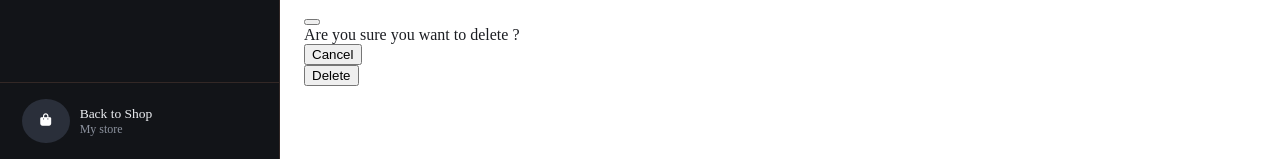
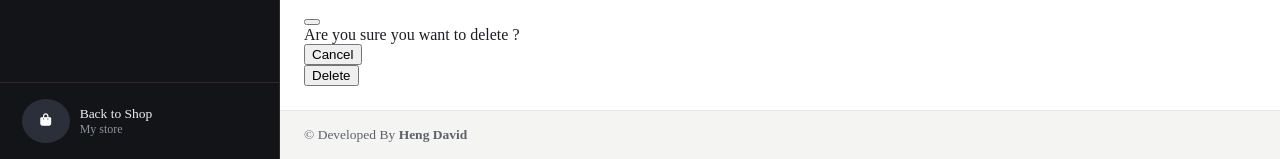
Before and after one commit to hengdavid129-prog/e19-online-store-project, a Laravel app: page /admin/product in a window 1280 px wide. Shown: the part 2225-2384 px from the top of the page. Run offline with Laravel 12, Linux system fonts and the light colour scheme; a user stored in the database is signed in; data comes from the database, SQL or seed files in the repository; data that the repository does not hold is empty; style sheets or scripts are compiled from the project's sources; some libraries are stand-ins or nearby versions.

Commit message:
Add Footer to Admin page

```diff
--- a/resources/css/admin.css
+++ b/resources/css/admin.css
@@ -52,6 +52,8 @@ body {
   flex: 1;
   min-width: 0;
   overflow-y: auto;
+  display: flex;
+  flex-direction: column;
 }
 
 .sb-header {
@@ -210,6 +212,19 @@ body {
   color: var(--sb-label);
 }
 
+.page-footer {
+  padding: 16px 24px;
+  background-color: var(--page-bg);
+  border-top: 1px solid var(--line);
+  color: var(--text-muted);
+  font-size: 13.5px;
+  flex-shrink: 0;
+}
+
+.page-footer p {
+  margin: 0;
+}
+
 /* COLLAPSED RAIL (desktop only) - toggle by collapsed */
 
 @media (min-width: 769px) {
@@ -250,6 +265,7 @@ body {
   padding: 0 16px;
   background: var(--surface);
   border-bottom: 1px solid var(--line);
+  flex-shrink: 0;
 }
 
 .topbar h1 {
@@ -488,6 +504,7 @@ body {
 /* Page Content */
 .page {
     padding: 24px;
+    flex: 1;
 }
 
 /* Toast notifications - SweetAlert2 defaults, just a shorter box */
--- a/resources/views/layouts/admin/master.blade.php
+++ b/resources/views/layouts/admin/master.blade.php
@@ -27,6 +27,8 @@
             <div class="page container-fluid">
                 @yield('content')
             </div>
+
+            @include('layouts.admin.master_footer')
         </main>
     </div>
 
--- /dev/null
+++ b/resources/views/layouts/admin/master_footer.blade.php
@@ -0,0 +1,3 @@
+<footer class="page-footer">
+    <p class="text-center">&copy; Developed By <strong>Heng David</strong></p>
+</footer>
```
